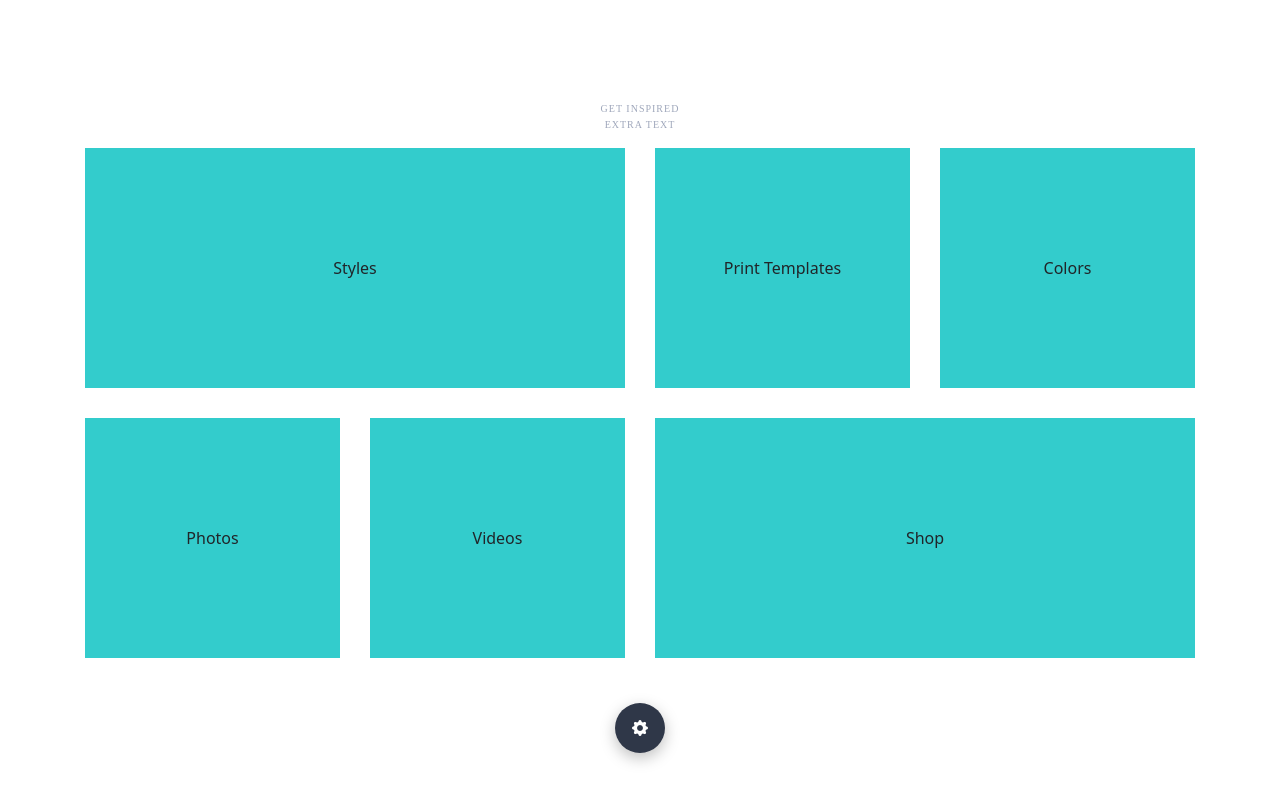
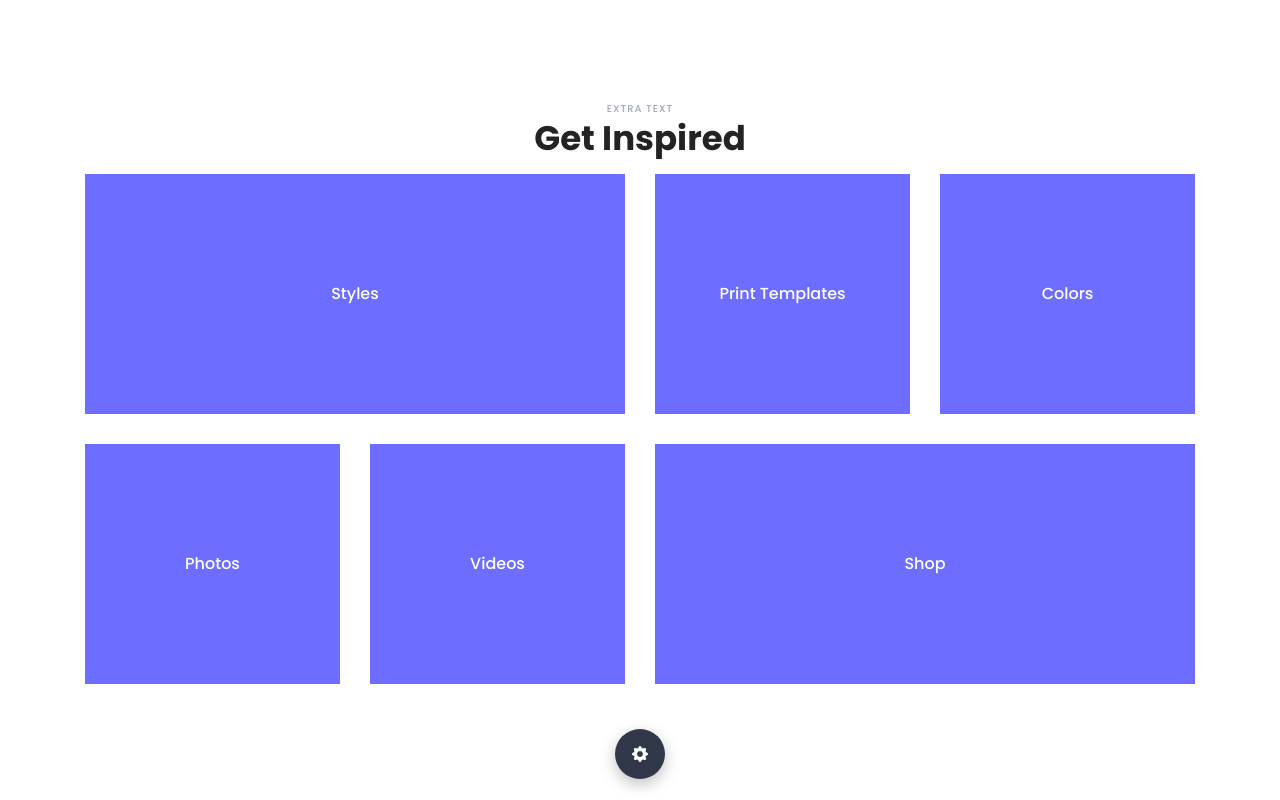
Before and after one commit to xcharva5/papirfly-project, an Angular app: page / in a window 1280 px wide. Built offline with nearby package versions, Linux system fonts and the light colour scheme.

Commit message:
PF-011: a lot of things

```diff
--- a/src/app/tiles/tile-dashboard/tile-dashboard.component.html
+++ b/src/app/tiles/tile-dashboard/tile-dashboard.component.html
@@ -1,10 +1,10 @@
 <div class="tile-dashboard container">
     <div class="tile-dashboard__header">
-        <h2 *ngIf="generalSettings.title" class="tile-dashboard__extra-text">{{ generalSettings.title }}</h2>
-        <h1 *ngIf="generalSettings.subtitle" class="tile-dashboard__title">{{ generalSettings.subtitle }}</h1>
+        <h2 *ngIf="generalSettings.title" class="tile-dashboard__title">{{ generalSettings.title }}</h2>
+        <h1 *ngIf="generalSettings.subtitle" class="tile-dashboard__subtitle">{{ generalSettings.subtitle }}</h1>
     </div>
     <div class="tile-dashboard__list">
-        <app-tile-list [tiles]="tiles" [layoutSetting]="generalSettings.displayLayout"></app-tile-list>
+        <app-tile-list [tiles]="tiles" [layoutSetting]="generalSettings.displayLayout" [visibleTiles]="visibleTiles"></app-tile-list>
     </div>
     <div class="tile-dashboard__settings">
         <app-tile-settings [generalSettings]="generalSettings" [tiles]="tiles" (submittedForm)="obtainSettings($event)"></app-tile-settings>
--- a/src/app/tiles/tile-dashboard/tile-dashboard.component.scss
+++ b/src/app/tiles/tile-dashboard/tile-dashboard.component.scss
@@ -1,20 +1,11 @@
+:host {
+    font-family: 'Poppins', sans-serif;
+}
+
 .tile-dashboard {
     padding-top: 101px;
     padding-bottom: 215;
     text-align: center;
-}
-
-.tile-dashboard__extra-text {
-    margin-bottom: 0;
-    text-transform: uppercase;
-    font-family: Poppins;
-    font-size: 10px;
-    font-weight: 500;
-    font-stretch: normal;
-    font-style: normal;
-    line-height: 1.6;
-    letter-spacing: 1px;
-    color: #9fa7bb;
 }
 
 .tile-dashboard__title {
@@ -23,11 +14,18 @@
     font-family: Poppins;
     font-size: 10px;
     font-weight: 500;
-    font-stretch: normal;
-    font-style: normal;
     line-height: 1.6;
     letter-spacing: 1px;
     color: #9fa7bb;
+}
+
+.tile-dashboard__subtitle {
+    margin-bottom: 0;
+    font-family: Poppins;
+    font-size: 34px;
+    font-weight: 600;
+    line-height: 1.24;
+    color: #232323;
 }
 
 .tile-dashboard__list {
--- a/src/app/tiles/tile-dashboard/tile-dashboard.component.ts
+++ b/src/app/tiles/tile-dashboard/tile-dashboard.component.ts
@@ -26,11 +26,9 @@ export type LayoutSetting = "33/33/33" | "25/25/50";
 export class TileDashboardComponent {
   generalSettings: TileGeneralSettings = {
     displayLayout: "25/25/50",
-    // 33/33/33
-    // 25/25/50
-    title: "Get Inspired",
-    subtitle: "Extra Text",
-    loadAllTiles: true,
+    title: "Extra Text",
+    subtitle: "Get Inspired",
+    loadAllTiles: false,
     visibleTiles: 6,
   }
 
@@ -38,39 +36,55 @@ export class TileDashboardComponent {
     {
       text: "Styles",
       url: "https://www.papirfly.com/",
-      color: "#33cccc"
+      color: "#6d6dff"
     },
     {
       text: "Print Templates",
       url: "https://www.papirfly.com/",
-      color: "#33cccc"
+      color: "#6d6dff"
     },
     {
       text: "Colors",
       url: "https://www.papirfly.com/",
-      color: "#33cccc"
+      color: "#6d6dff"
     },
     {
       text: "Photos",
       url: "https://www.papirfly.com/",
-      color: "#33cccc"
+      color: "#6d6dff"
     },
     {
       text: "Videos",
       url: "https://www.papirfly.com/",
-      color: "#33cccc"
+      color: "#6d6dff"
     },
     {
       text: "Shop",
       url: "https://www.papirfly.com/",
-      color: "#33cccc"
+      color: "#6d6dff"
+    },
+    {
+      text: "Shop",
+      url: "https://www.papirfly.com/",
+      color: "#6d6dff"
+    },
+    {
+      text: "Shop",
+      url: "https://www.papirfly.com/",
+      color: "#6d6dff"
     },
   ]
 
+  get visibleTiles(): number {
+    return this.generalSettings.loadAllTiles ? this.tiles.length : this.generalSettings.visibleTiles;
+  }
+
   constructor(private fb: FormBuilder) { }
 
-  obtainSettings(general: TileGeneralSettings): void {
-    this.generalSettings = general;
+  obtainSettings(settings: { generalSettings: TileGeneralSettings, tiles: Tile[] }): void {
+    console.log("obtaining settings");
+    this.generalSettings = settings.generalSettings;
+    this.tiles = settings.tiles;
   }
 
 }
--- a/src/app/tiles/tile-list/tile-list.component.html
+++ b/src/app/tiles/tile-list/tile-list.component.html
@@ -1,33 +1,45 @@
 <div *ngFor="let row of tileGrid; let odd = odd" class="row" [ngStyle]="{'height.px': rowHeight}">
     <ng-container [ngSwitch]="layoutSetting">
         <ng-container *ngSwitchCase="'33/33/33'">
-            <div *ngFor="let tile of row" class="item col-4 d-flex align-items-center justify-content-center" [ngStyle]="{'background-color': tile.color}">
-                <!-- <img class="item__image" src="../../../assets/img_snow_wide.jpg" alt="Tile Image">
-                <div class="centered">Centered Text</div> -->
+            <div *ngFor="let tile of row" class="item-wrapper col-4 ">
+                <div class="item d-flex align-items-center justify-content-center" [ngStyle]="{'background-color': tile.color}" (click)="navigateToUrl(tile.url)">
                     {{ tile.text }}
+                </div>
             </div>
         </ng-container>
         <ng-container *ngSwitchCase="'25/25/50'">
             <ng-container *ngIf="odd; else even">
-                <div *ngIf="row[0] as tile" class="item col-3 d-flex align-items-center justify-content-center" [ngStyle]="{'background-color': tile.color}">
+                <div *ngIf="row[0] as tile" class="item-wrapper col-3">
+                    <div class="item d-flex align-items-center justify-content-center" [ngStyle]="{'background-color': tile.color}" (click)="navigateToUrl(tile.url)">
                         {{ tile.text }}
                     </div>
-                <div *ngIf="row[1] as tile" class="item col-3 d-flex align-items-center justify-content-center" [ngStyle]="{'background-color': tile.color}">
+                </div>
+                <div *ngIf="row[1] as tile" class="item-wrapper col-3">
+                    <div class="item d-flex align-items-center justify-content-center" [ngStyle]="{'background-color': tile.color}" (click)="navigateToUrl(tile.url)">
                         {{ tile.text }}
                     </div>
-                <div *ngIf="row[2] as tile" class="item col-6 d-flex align-items-center justify-content-center" [ngStyle]="{'background-color': tile.color}">
+                </div>
+                <div *ngIf="row[2] as tile" class="item-wrapper col-6">
+                    <div class="item d-flex align-items-center justify-content-center" [ngStyle]="{'background-color': tile.color}" (click)="navigateToUrl(tile.url)">
                         {{ tile.text }}
+                    </div>
                 </div>
             </ng-container>
             <ng-template #even>
-                <div *ngIf="row[0] as tile" class="item col-6 d-flex align-items-center justify-content-center" [ngStyle]="{'background-color': tile.color}">
+                <div *ngIf="row[0] as tile" class="item-wrapper col-6">
+                    <div class="item d-flex align-items-center justify-content-center" [ngStyle]="{'background-color': tile.color}" (click)="navigateToUrl(tile.url)">
                         {{ tile.text }}
                     </div>
-                <div *ngIf="row[1] as tile" class="item col-3 d-flex align-items-center justify-content-center" [ngStyle]="{'background-color': tile.color}">
+                </div>
+                <div *ngIf="row[1] as tile" class="item-wrapper col-3">
+                    <div class="item d-flex align-items-center justify-content-center" [ngStyle]="{'background-color': tile.color}" (click)="navigateToUrl(tile.url)">
                         {{ tile.text }}
                     </div>
-                <div *ngIf="row[2] as tile" class="item col-3 d-flex align-items-center justify-content-center" [ngStyle]="{'background-color': tile.color}">
+                </div>
+                <div *ngIf="row[2] as tile" class="item-wrapper col-3">
+                    <div class="item d-flex align-items-center justify-content-center" [ngStyle]="{'background-color': tile.color}" (click)="navigateToUrl(tile.url)">
                         {{ tile.text }}
+                    </div>
                 </div>
             </ng-template>
         </ng-container>
--- a/src/app/tiles/tile-list/tile-list.component.scss
+++ b/src/app/tiles/tile-list/tile-list.component.scss
@@ -1,24 +1,17 @@
-.row {
-    // height: 370px;
+:host {
+    font-family: 'Poppins', sans-serif;
+}
+
+.item-wrapper {
+    padding: 15px;
 }
 
 .item {
-    background-clip: content-box;
-    // background-color: aquamarine;
-    padding: 15px;
-    // position: relative;
-    // text-align: center;
-    // color: white;
+    width: 100%;
+    height: 100%;
+    cursor: pointer;
+    font-family: Poppins;
+    font-size: 16px;
+    font-weight: 500;
+    color: #fff;
 }
-
-// .item__image {
-//     width: 100%;
-//     height: 100%;
-// }
-
-// .centered {
-//     position: absolute;
-//     top: 50%;
-//     left: 50%;
-//     transform: translate(-50%, -50%);
-// }
--- a/src/app/tiles/tile-list/tile-list.component.ts
+++ b/src/app/tiles/tile-list/tile-list.component.ts
@@ -1,5 +1,6 @@
 import { Component, Input, OnChanges, SimpleChanges } from '@angular/core';
 import { LayoutSetting, Tile, TileRow } from '../tile-dashboard/tile-dashboard.component';
+import { Router } from '@angular/router';
 
 @Component({
   selector: 'app-tile-list',
@@ -9,11 +10,21 @@ import { LayoutSetting, Tile, TileRow } from '../tile-dashboard/tile-dashboard.c
 export class TileListComponent implements OnChanges {
   @Input() tiles: Tile[] = [];
   @Input() layoutSetting: LayoutSetting = "33/33/33";
+  @Input()
+  get visibleTiles(): number { return this._visibleTiles; }
+  set visibleTiles(visibleTiles: number) {
+    this._visibleTiles = (visibleTiles >= 0 && visibleTiles <= this.tiles.length) ? visibleTiles : this.tiles.length;
+  }
+  private _visibleTiles = 0;
 
   tileGrid: TileRow[] = [];
   tilesPerRow = 3;
   numberOfRows = this.tiles.length / this.tilesPerRow;
   rowHeight = 340;
+
+  constructor(private router: Router){
+    //
+  }
 
   ngOnChanges(changes: SimpleChanges): void {
     if (changes['tiles'] && this.tiles) {
@@ -25,15 +36,17 @@ export class TileListComponent implements OnChanges {
     }
   }
 
+  navigateToUrl(url: string): void {
+    window.open(url);
+  }
+
   private _mapTilesToGrid(tiles: Tile[]): TileRow[] {
     let grid: TileRow[] = [];
 
-    if (tiles.length) {
-      for (let index = 0; index < tiles.length; index += this.tilesPerRow) {
-        const row = tiles.slice(index, index + this.tilesPerRow);
-        grid.push(row);
-      }
-
+    for (let index = 0; index < this.visibleTiles; index += this.tilesPerRow) {
+      const endOfSlicedItems = (index + this.tilesPerRow) < this.visibleTiles ? index + this.tilesPerRow : this.visibleTiles;
+      const row = tiles.slice(index, endOfSlicedItems);
+      grid.push(row);
     }
 
     return grid;
--- a/src/app/tiles/tile-settings/tile-settings.component.scss
+++ b/src/app/tiles/tile-settings/tile-settings.component.scss
@@ -1,5 +1,3 @@
-@import url('https://fonts.googleapis.com/css2?family=Inter:wght@100;400;700&display=swap');
-
 $light-gray: #e2e7ee;
 $gray: #516173;
 
--- a/src/index.html
+++ b/src/index.html
@@ -8,6 +8,10 @@
   <link rel="icon" type="image/x-icon" href="favicon.ico">
   <link href="https://cdn.jsdelivr.net/npm/bootstrap@5.3.0-alpha3/dist/css/bootstrap.min.css" rel="stylesheet" integrity="sha384-KK94CHFLLe+nY2dmCWGMq91rCGa5gtU4mk92HdvYe+M/SXH301p5ILy+dN9+nJOZ" crossorigin="anonymous">
   <link rel="stylesheet" href="https://cdn.jsdelivr.net/npm/bootstrap-icons@1.10.4/font/bootstrap-icons.css">
+  <link rel="preconnect" href="https://fonts.googleapis.com">
+  <link rel="preconnect" href="https://fonts.gstatic.com" crossorigin>
+  <link href="https://fonts.googleapis.com/css2?family=Inter:wght@100;400;700&display=swap" rel="stylesheet">
+  <link href="https://fonts.googleapis.com/css2?family=Poppins:wght@300;500;700&display=swap" rel="stylesheet">
 </head>
 <body>
   <app-root></app-root>
```
Also changed, not shown: src/app/tiles/tile-settings/tile-settings.component.html (+7 -7 lines), src/app/tiles/tile-settings/tile-settings.component.ts (+32 -7 lines). Lines whose indentation alone changed are shown as unchanged.
